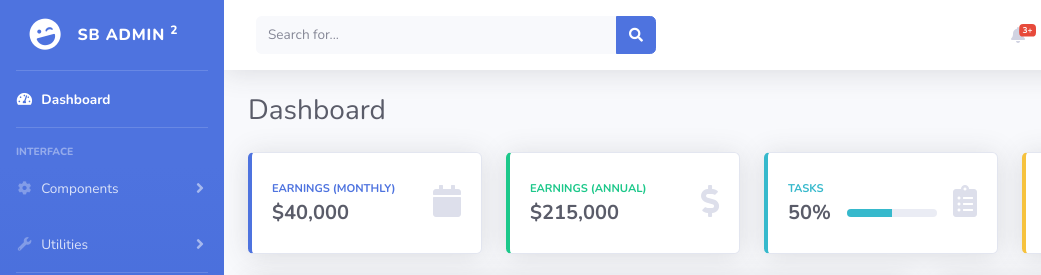
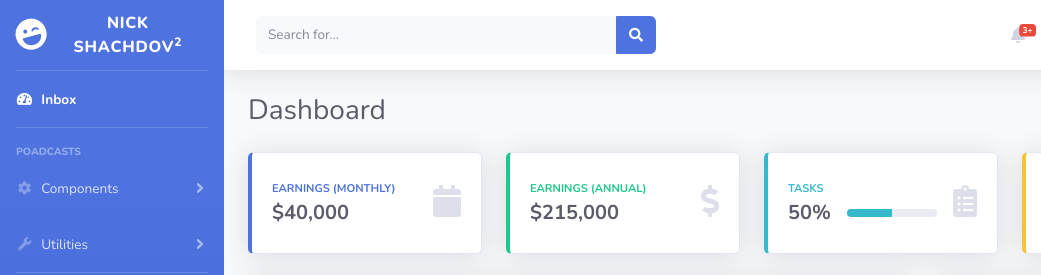
Before and after one commit to yesh83280/sample-admin-dashboard, a website with bundled scripts: page index.html in a window 1280 px wide. Shown: the top 275 px of the page, 0-1041 px from the left. Built offline with nearby package versions, Linux system fonts and the light colour scheme.

Commit message:
Update index.html

```diff
--- a/index.html
+++ b/index.html
@@ -33,7 +33,7 @@
         <div class="sidebar-brand-icon rotate-n-15">
           <i class="fas fa-laugh-wink"></i>
         </div>
-        <div class="sidebar-brand-text mx-3">SB Admin <sup>2</sup></div>
+        <div class="sidebar-brand-text mx-3">Nick Shachdov<sup>2</sup></div>
       </a>
 
       <!-- Divider -->
@@ -43,7 +43,7 @@
       <li class="nav-item active">
         <a class="nav-link" href="index.html">
           <i class="fas fa-fw fa-tachometer-alt"></i>
-          <span>Dashboard</span></a>
+          <span>Inbox</span></a>
       </li>
 
       <!-- Divider -->
@@ -51,7 +51,7 @@
 
       <!-- Heading -->
       <div class="sidebar-heading">
-        Interface
+        Poadcasts
       </div>
 
       <!-- Nav Item - Pages Collapse Menu -->
```
